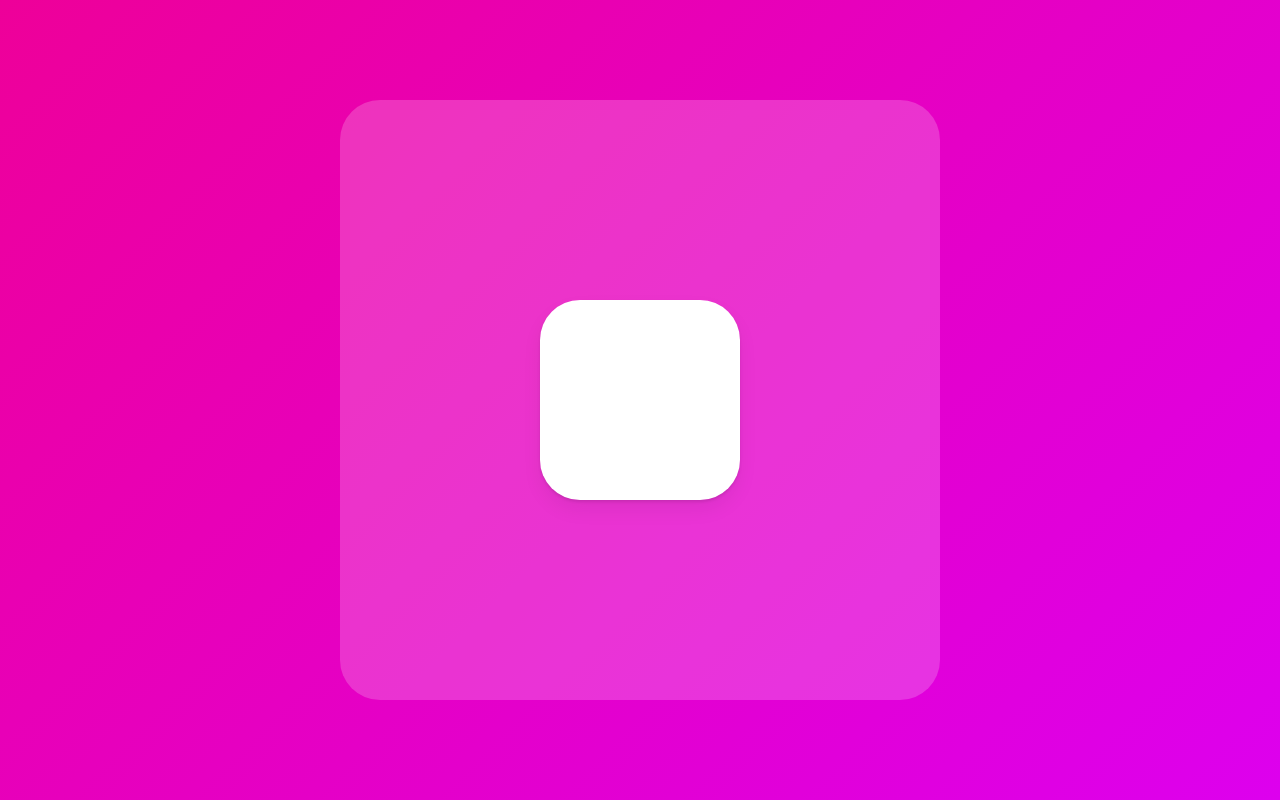
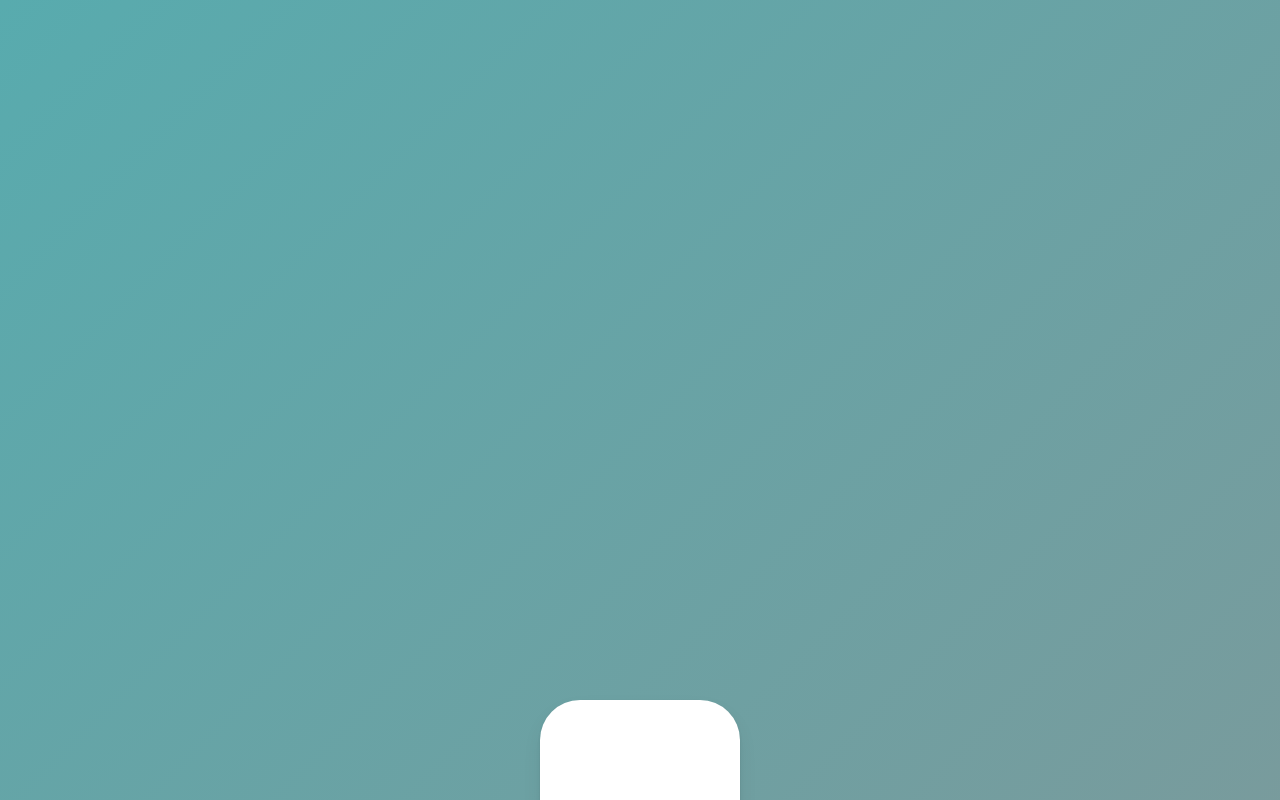
Before and after one commit to vinocturne/react-animation, a React (Create React App) app: page / in a window 1280 px wide. Shown: the top 800 px of the page. Built offline with nearby package versions, Linux system fonts and the light colour scheme.

Commit message:
Feat(MotionValues) : "추가 MotionValue"
- useViewPortScroll을 통해 스크롤 값 적용
- motionValue 및 scrollYProgress로 받아온 값을 useTransform을 이용하여 스타일 변경

```diff
--- a/src/App.tsx
+++ b/src/App.tsx
@@ -1,24 +1,18 @@
 import styled from "styled-components";
-import { motion } from "framer-motion";
-import { useRef } from "react";
+import {
+    motion,
+    useMotionValue,
+    useTransform,
+    useViewportScroll,
+} from "framer-motion";
+import { useEffect } from "react";
 
-const Wrapper = styled.div`
-    height: 100vh;
+const Wrapper = styled(motion.div)`
+    height: 200vh;
     width: 100vw;
     display: flex;
     justify-content: center;
     align-items: center;
-`;
-
-const BiggerBox = styled.div`
-    width: 600px;
-    height: 600px;
-    background-color: rgba(255, 255, 255, 0.2);
-    border-radius: 40px;
-    display: flex;
-    justify-content: center;
-    align-items: center;
-    overflow: hidden;
 `;
 
 const Box = styled(motion.div)`
@@ -29,34 +23,39 @@
     box-shadow: 0 2px 3px rgba(0, 0, 0, 0.1), 0 10px 20px rgba(0, 0, 0, 0.06);
 `;
 
-const boxVariants = {
-    hover: {
-        scale: 1.5,
-        rotateZ: 90,
-    },
-    tap: {
-        scale: 1,
-        borderRadius: "100px",
-    },
-};
+function App() {
+    const x = useMotionValue(0);
+    //useTransform은 3가지 인자를 받는데, 적용할 값, 본래 값, 변경할 값의 순으로 설정하면 된다.
+    //첫 번째 배열에는 useMotionValue로 받아오는 값을 확인하고 애니메이션이 진행될 양 끝점을 확인해서 넣어도 된다.
+    // 두번째 배열에서는 변경하고자하는 값인데, 아래에서는 scale 변경을 위해 0.1부터 2까지 하였으나, rotate라면 0부터 360까지도 가능.
+    // const scale = useTransform(x, [-800, 0, 800], [2, 1, 0.1]);
+    const rotateZ = useTransform(x, [-800, 800], [-360, 360]);
+    // useEffect(() => {
+    //     scale.onChange(() => console.log(scale.get()));
+    // }, [x]);
+    const gradient = useTransform(
+        x,
+        [-800, 800],
+        [
+            "linear-gradient(135deg,rgb(109, 199, 234),rgb(68, 108, 195))",
+            "linear-gradient(135deg,rgb(60, 138, 75),rgb(176, 181, 82))",
+        ]
+    );
+    const { scrollYProgress } = useViewportScroll();
+    // useEffect(() => {
+    //     scrollY.onChange(() => {
+    //         console.log(scrollY.get(), scrollYProgress.get());
+    //     });
+    // }, [scrollYProgress, scrollY]);
+    const scale = useTransform(scrollYProgress, [0, 1], [1, 5]);
 
-function App() {
-    const biggerBoxRef = useRef<HTMLDivElement>(null);
     return (
-        <Wrapper>
-            <BiggerBox ref={biggerBoxRef}>
-                <Box
-                    //drag="x"로 가로로만 움직일 수도 있다.
-                    drag
-                    //dragConstraints는 움직임에 제한을 둔다.
-                    dragConstraints={biggerBoxRef}
-                    dragSnapToOrigin
-                    dragElastic={0.9}
-                    variants={boxVariants}
-                    whileHover="hover"
-                    whileTap="tap"
-                ></Box>
-            </BiggerBox>
+        <Wrapper style={{ background: gradient }}>
+            <Box
+                style={{ x, rotateZ, scale: scale }}
+                drag="x"
+                dragSnapToOrigin
+            ></Box>
         </Wrapper>
     );
 }
```
